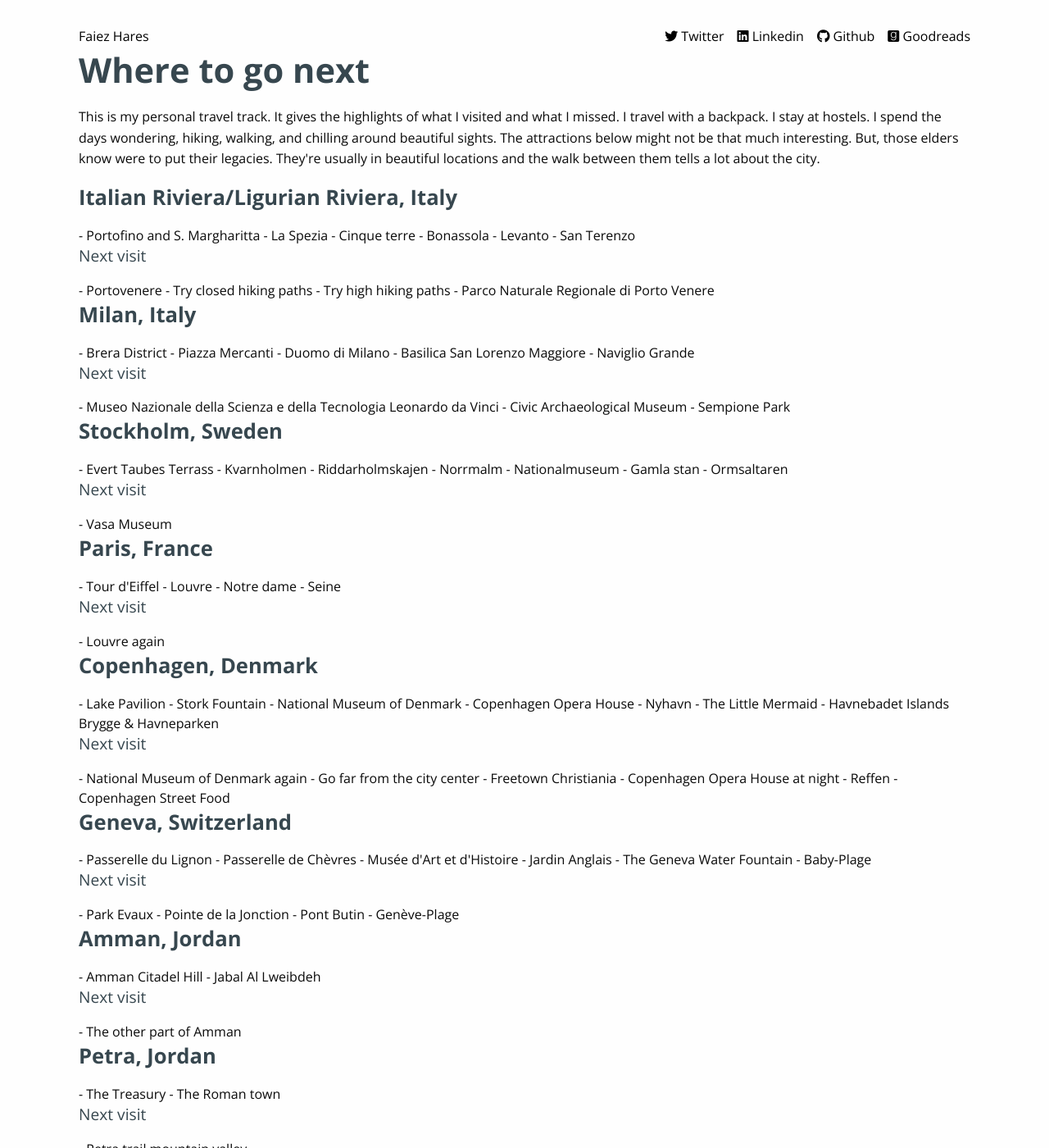
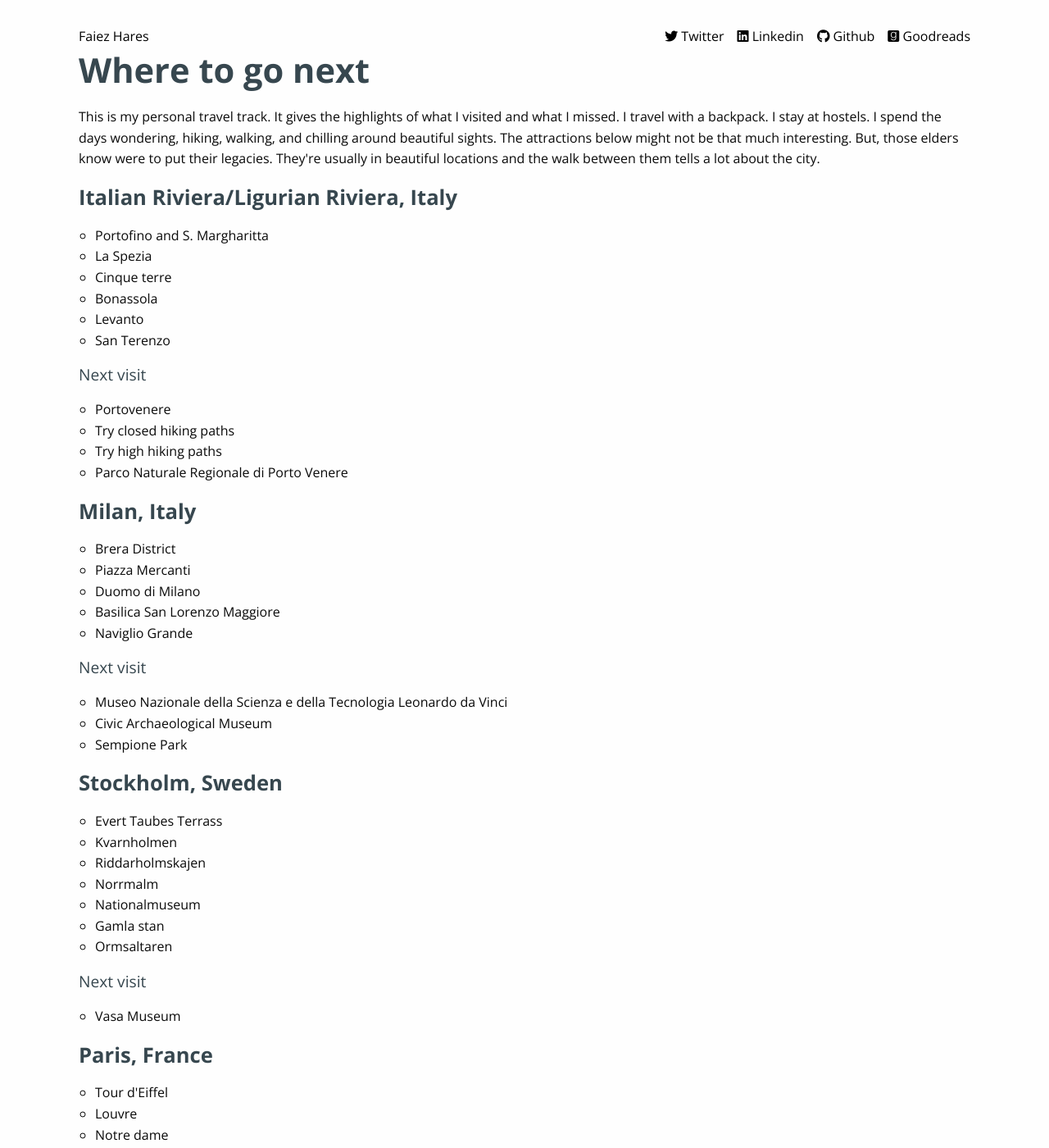
Before and after one commit to haresfaiez/haresfaiez.github.io, a Jekyll site: the page built from where-to-go-next.html, in a window 1280 px wide and 1400 px high. Shown: the whole window at 82% size. Built offline with Jekyll 4.4.1, drawn with Linux system fonts in a browser that asks for light colours; some of the changed text lies outside the part shown.

Commit message:
Format trips summary destinations into lists

```diff
--- a/_includes/trips-summary.html
+++ b/_includes/trips-summary.html
@@ -10,85 +10,117 @@
     </p>
 
     <h2>Italian Riviera/Ligurian Riviera, Italy</h2>
-    - Portofino and S. Margharitta
-    - La Spezia
-    - Cinque terre
-    - Bonassola
-    - Levanto
-    - San Terenzo
+    <ul>
+        <li>Portofino and S. Margharitta</li>
+        <li>La Spezia</li>
+        <li>Cinque terre</li>
+        <li>Bonassola</li>
+        <li>Levanto</li>
+        <li>San Terenzo</li>
+    </ul>
     <h3>Next visit</h3>
-    - Portovenere
-    - Try closed hiking paths
-    - Try high hiking paths
-    - Parco Naturale Regionale di Porto Venere
+    <ul>
+        <li>Portovenere</li>
+        <li>Try closed hiking paths</li>
+        <li>Try high hiking paths</li>
+        <li>Parco Naturale Regionale di Porto Venere</li>
+    </ul>
 
     <h2>Milan, Italy</h2>
-    - Brera District
-    - Piazza Mercanti
-    - Duomo di Milano
-    - Basilica San Lorenzo Maggiore
-    - Naviglio Grande
+    <ul>
+        <li>Brera District</li>
+        <li>Piazza Mercanti</li>
+        <li>Duomo di Milano</li>
+        <li>Basilica San Lorenzo Maggiore</li>
+        <li>Naviglio Grande</li>
+    </ul>
     <h3>Next visit</h3>
-    - Museo Nazionale della Scienza e della Tecnologia Leonardo da Vinci
-    - Civic Archaeological Museum
-    - Sempione Park
+    <ul>
+        <li>Museo Nazionale della Scienza e della Tecnologia Leonardo da Vinci</li>
+        <li>Civic Archaeological Museum</li>
+        <li>Sempione Park</li>
+    </ul>
 
     <h2>Stockholm, Sweden</h2>
-    - Evert Taubes Terrass
-    - Kvarnholmen
-    - Riddarholmskajen
-    - Norrmalm
-    - Nationalmuseum
-    - Gamla stan
-    - Ormsaltaren
+    <ul>
+        <li>Evert Taubes Terrass</li>
+        <li>Kvarnholmen</li>
+        <li>Riddarholmskajen</li>
+        <li>Norrmalm</li>
+        <li>Nationalmuseum</li>
+        <li>Gamla stan</li>
+        <li>Ormsaltaren</li>
+    </ul>
     <h3>Next visit</h3>
-    - Vasa Museum
+    <ul>
+        <li>Vasa Museum</li>
+    </ul>
 
     <h2>Paris, France</h2>
-    - Tour d'Eiffel
-    - Louvre
-    - Notre dame
-    - Seine
+    <ul>
+        <li>Tour d'Eiffel</li>
+        <li>Louvre</li>
+        <li>Notre dame</li>
+        <li>Seine</li>
+    </ul>
     <h3>Next visit</h3>
-    - Louvre again
+    <ul>
+        <li>Louvre again</li>
+    </ul>
 
     <h2>Copenhagen, Denmark</h2>
-    - Lake Pavilion
-    - Stork Fountain
-    - National Museum of Denmark
-    - Copenhagen Opera House
-    - Nyhavn
-    - The Little Mermaid
-    - Havnebadet Islands Brygge & Havneparken
+    <ul>
+        <li>Lake Pavilion</li>
+        <li>Stork Fountain</li>
+        <li>National Museum of Denmark</li>
+        <li>Copenhagen Opera House</li>
+        <li>Nyhavn</li>
+        <li>The Little Mermaid</li>
+        <li>Havnebadet Islands Brygge & Havneparken</li>
+    </ul>
     <h3>Next visit</h3>
-    - National Museum of Denmark again
-    - Go far from the city center
-    - Freetown Christiania
-    - Copenhagen Opera House at night
-    - Reffen - Copenhagen Street Food
+    <ul>
+        <li>National Museum of Denmark again</li>
+        <li>Go far from the city center</li>
+        <li>Freetown Christiania</li>
+        <li>Copenhagen Opera House at night</li>
+        <li>Reffen, Copenhagen Street Food</li>
+    </ul>
 
     <h2>Geneva, Switzerland</h2>
-    - Passerelle du Lignon
-    - Passerelle de Chèvres
-    - Musée d'Art et d'Histoire
-    - Jardin Anglais
-    - The Geneva Water Fountain
-    - Baby-Plage
+    <ul>
+        <li>Passerelle du Lignon</li>
+        <li>Passerelle de Chèvres</li>
+        <li>Musée d'Art et d'Histoire</li>
+        <li>Jardin Anglais</li>
+        <li>The Geneva Water Fountain</li>
+        <li>Baby-Plage</li>
+    </ul>
     <h3>Next visit</h3>
-    - Park Evaux
-    - Pointe de la Jonction
-    - Pont Butin
-    - Genève-Plage
+    <ul>
+        <li>Park Evaux</li>
+        <li>Pointe de la Jonction</li>
+        <li>Pont Butin</li>
+        <li>Genève-Plage</li>
+    </ul>
 
     <h2>Amman, Jordan</h2>
-    - Amman Citadel Hill
-    - Jabal Al Lweibdeh
+    <ul>
+        <li>Amman Citadel Hill</li>
+        <li>Jabal Al Lweibdeh</li>
+    </ul>
     <h3>Next visit</h3>
-    - The other part of Amman
+    <ul>
+        <li>The other part of Amman</li>
+    </ul>
 
     <h2>Petra, Jordan</h2>
-    - The Treasury
-    - The Roman town
+    <ul>
+        <li>The Treasury</li>
+        <li>The Roman town</li>
+    </ul>
     <h3>Next visit</h3>
-    - Petra trail mountain valley
+    <ul>
+        <li>Petra trail mountain valley</li>
+    </ul>
 </div>
```
